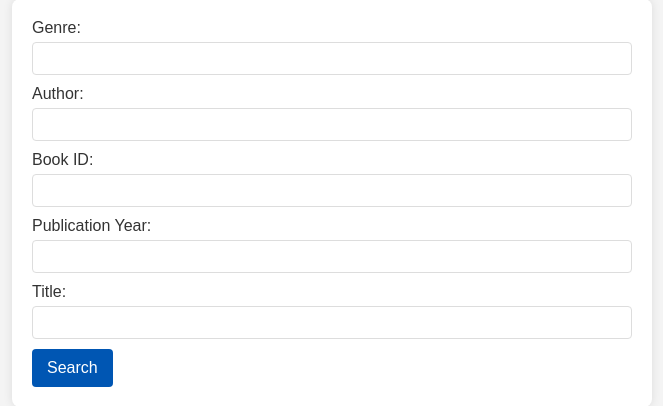
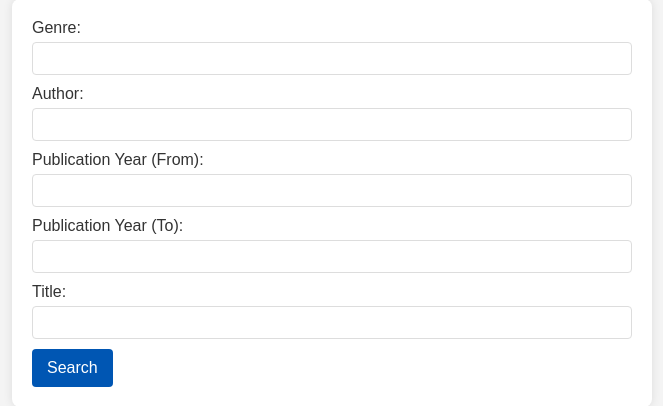
Before and after one commit to jh5723/sse-microservices-clientside, a Flask app: page / in a window 1280 px wide. Shown: the part 101-507 px from the top of the page, without its empty margins (308-971 px from the left). Run offline with Flask 3, Linux system fonts and the light colour scheme.

Commit message:
Build: HTML template and request to api

```diff
--- a/app.py
+++ b/app.py
@@ -1,10 +1,10 @@
 from flask import Flask, jsonify, request, render_template
 import requests
+import os
 
 app = Flask(__name__)
 
-BOOK_INFO_URL = "http://book-api-server-avd123.hue0hefkamekfha3.uksouth.azurecontainer.io:5000/books"
-
+BOOK_KEY = os.getenv("BOOK_INFO_URL")
 
 # Function to filter books by criteria <author, genre, id, publication,title>
 def filter_books(books, criteria):
@@ -35,12 +35,11 @@ def get_books_by_criteria():
     print("Query Parameters:", query_params)
 
     try:
-        if not query_params:  # Check if no criteria are provided
-            # If no criteria are provided, you can make a request to retrieve all books
-            response = requests.get(BOOK_INFO_URL)
+        if not query_params:
+            response = requests.get(BOOK_KEY)
         else:
             # Forward the query parameters to the first service
-            response = requests.get(BOOK_INFO_URL, params=query_params)
+            response = requests.get(BOOK_KEY, params=query_params)
 
         if response.status_code == 200:
             response_data = response.json()
--- a/templates/index.html
+++ b/templates/index.html
@@ -18,12 +18,12 @@
         <input type="text" id="author" name="author">
     </div>
     <div>
-        <label for="id">Book ID:</label>
-        <input type="text" id="id" name="id">
+        <label for="min_year">Publication Year (From):</label>
+        <input type="text" id="min_year" name="min_year">
     </div>
     <div>
-        <label for="publication_year">Publication Year:</label>
-        <input type="text" id="publication_year" name="publication_year">
+        <label for="max_year">Publication Year (To):</label>
+        <input type="text" id="max_year" name="max_year">
     </div>
     <div>
         <label for="title">Title:</label>
```
